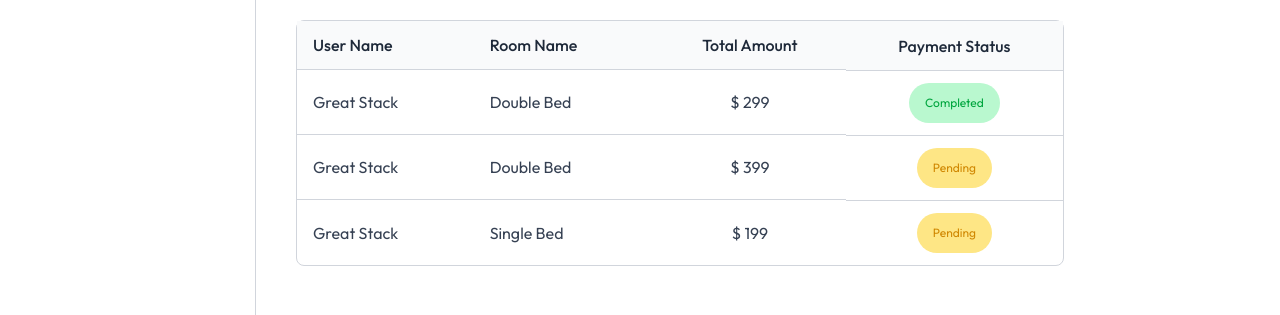
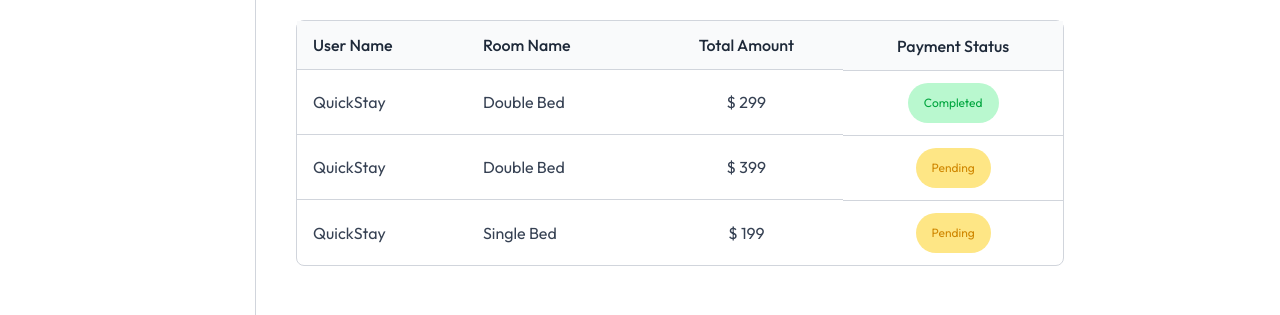
Before and after one commit to th-neri/hotel-booking-project, a React (Vite) app in the folder client/: page /owner in a window 1280 px wide. Shown: the part 379-694 px from the top of the page. Built offline with nearby package versions, Linux system fonts and the light colour scheme; a web font is replaced by a local one.

Commit message:
changes on assets.js

```diff
--- a/client/src/assets/assets.js
+++ b/client/src/assets/assets.js
@@ -114,10 +114,8 @@
 
 // User Dummy Data
 export const userDummyData = {
-      "_id": "user_2unqyL4diJFP1E3pIBnasc7w8hP",
-    "username": "Great Stack",
-    "email": "user.greatstack@gmail.com",
-    "image": "https://img.clerk.com/eyJ0eXBlIjoicHJveHkiLCJzcmMiOiJodHRwczovL2ltYWdlcy5jbGVyay5kZXYvdXBsb2FkZWQvaW1nXzJ2N2c5YVpSSEFVYVUxbmVYZ2JkSVVuWnFzWSJ9",
+    "_id": "user_2unqyL4diJFP1E3pIBnasc7w8hP",
+    "username": "QuickStay",
     "role": "hotelOwner",
     "createdAt": "2025-03-25T09:29:16.367Z",
     "updatedAt": "2025-04-10T06:34:48.719Z",
```
